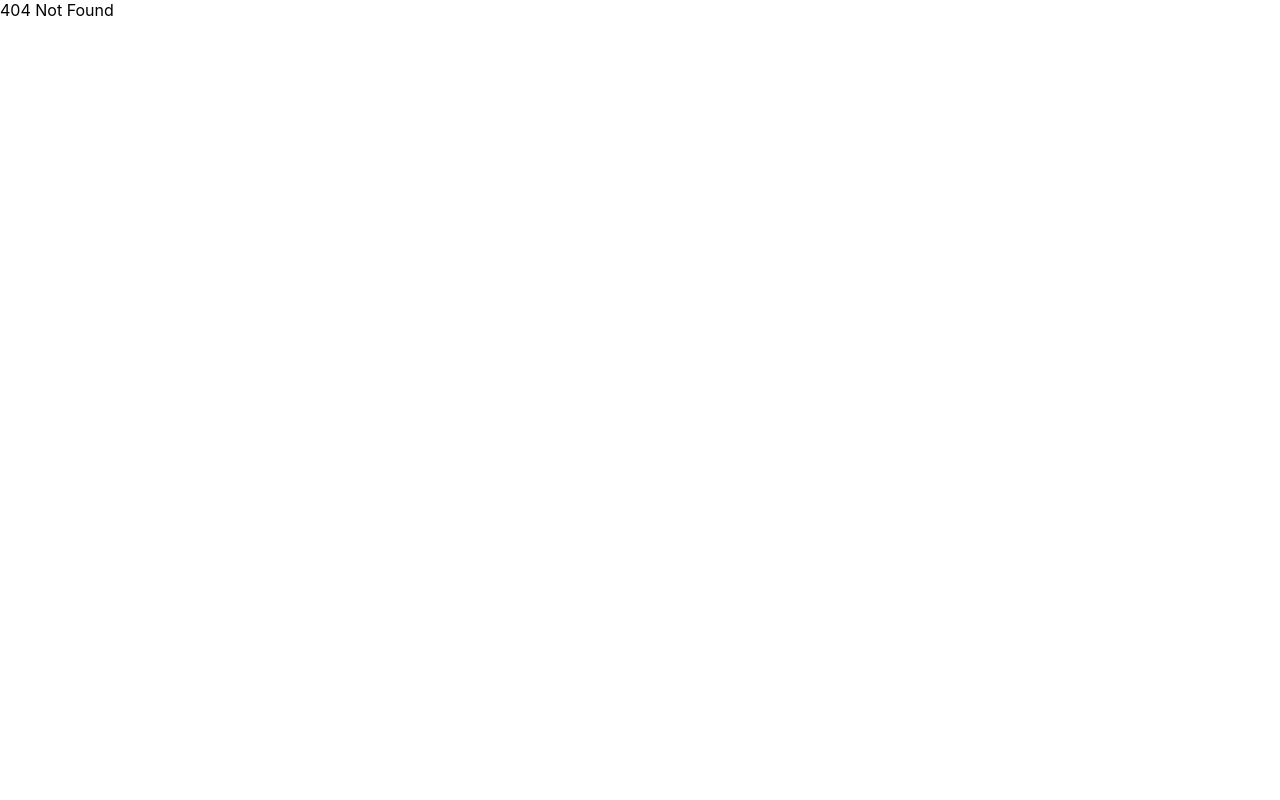
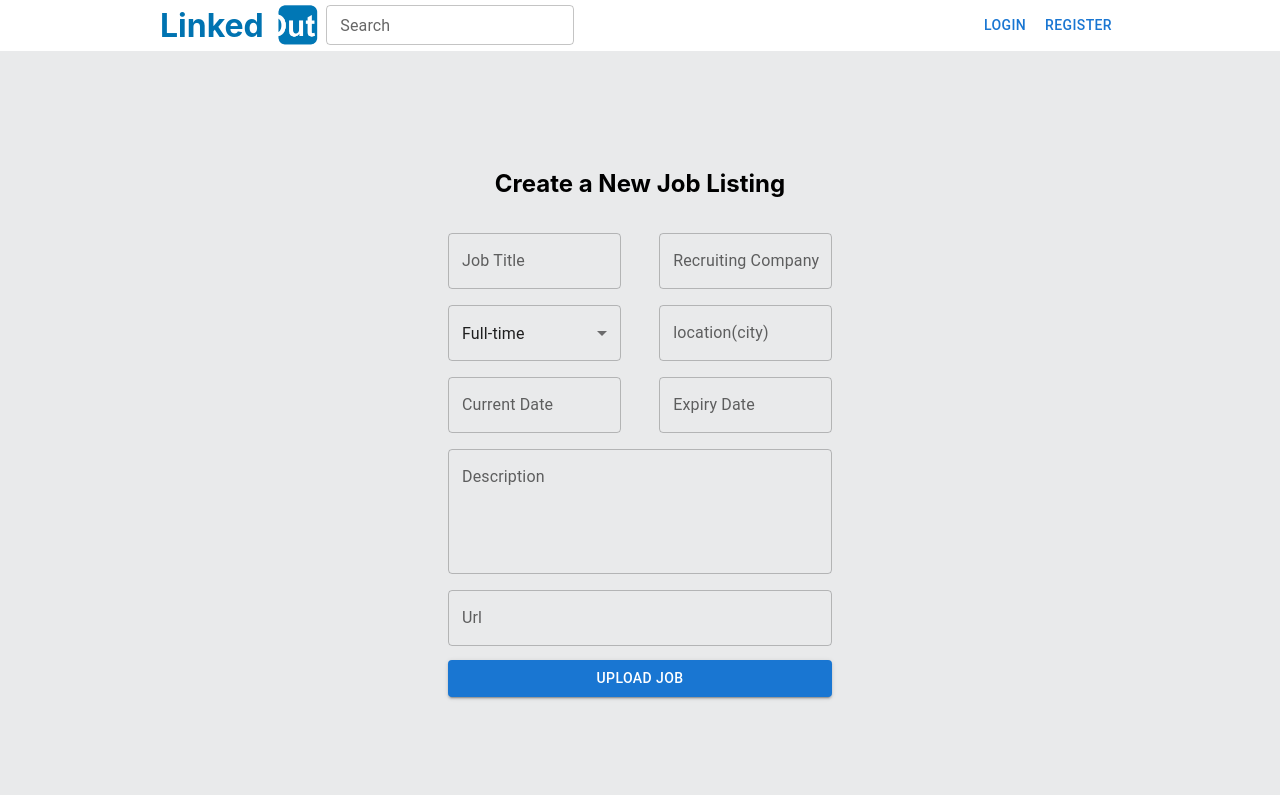
Before and after one commit to Lukateki/LinkedOut-SOEN341Project2023, a React (Create React App) app in the folder Frontend/linkedout/: page /addJob in a window 1280 px wide. Before the commit this address had no page. Built offline with nearby package versions, Linux system fonts and the light colour scheme.

Commit message:
Set up create job form
- Added a "addJob" page
- Created a add job button on the home page that links to the new form page
- Created form on "addJob" page
- Added a upload_job method to axiosconfig to upload the new job to the database

```diff
--- a/Frontend/linkedout/src/axiosconfig.ts
+++ b/Frontend/linkedout/src/axiosconfig.ts
@@ -90,3 +90,16 @@ export const register_recruiter = async (company: string, headquarters: string,
 export const update_recruiter = async (id: number, user_id: number) => {
     return axios.patch(api + `/recruiters/${id}/`, {user: user_id})
 }
+
+export const upload_job = async (title: string, recruiter: string, posting_url: string, posting_date: string, expiry_date: string, city: string, job_type: string, description: string ) => {
+    return axios.post(api + "/jobs/", {
+        title: title,
+        recruiter: recruiter,
+        posting_url: posting_url,
+        posting_date: posting_date,
+        expiry_date: expiry_date,
+        city: city,
+        job_type: job_type,
+        description: description
+    })
+}
--- /dev/null
+++ b/Frontend/linkedout/src/main/pages/AddJobListing/AddJobListing.css
@@ -0,0 +1,33 @@
+.add-job-container {
+  display: flex;
+  flex-direction: column;
+  height: 100%;
+}
+
+.add-job-content {
+  height: 93vh;
+  display: flex;
+  flex-direction: column;
+  align-items: center;
+  justify-content: center;
+  flex-grow: 1;
+  background-color: rgba(39, 48, 61, 0.1);
+
+}
+
+.double-columns{
+  display: flex;
+  flex-direction: row;
+  justify-content: space-between;
+  width: 30%;
+}
+
+.add-job-container .job-title, .add-job-container .job-recruiter, .add-job-container .job-type,.add-job-container .job-location,.add-job-container .job-posting-date, .add-job-container .job-expiry-date,.add-job-container .job-description,.add-job-container .job-url {
+  margin-top: 1em;
+  width: 45%;
+}
+
+.add-job-container .job-description, .add-job-container .job-url, .add-job-container .upload-job-btn{
+  width: 30%;
+  margin-top: 1em;
+}
--- /dev/null
+++ b/Frontend/linkedout/src/main/pages/AddJobListing/AddJobListing.tsx
@@ -0,0 +1,121 @@
+import React, { useState, useEffect } from 'react';
+import { get_all_jobs } from '../../../axiosconfig';
+import NavBar from '../../../components/NavBar/NavBar';
+import { Navigate } from "react-router-dom";
+import { Button } from '@mui/material';
+import TextField from '@mui/material/TextField';
+import './AddJobListing.css';
+import { useUploadJob } from './hooks';
+
+const AddJobListingPage = () => {
+    const { handleUploadJobBtnClick, handleTitleChange, handleRecruiterChange, handleTypeChange, handleCityChange, handleDateChange, handleExpiryChange, handleDescriptionChange,handleUrlChange, title, recruiter,type, city, date, expiry, description, url } = useUploadJob();
+
+    const jobTypes = [
+        {
+            value: 'Full-time',
+            label: 'Full-time',
+        },
+        {
+          value: 'Internship',
+          label: 'Internship',
+        },
+        {
+          value: 'Seasonal',
+          label: 'Seasonal',
+        },
+        {
+          value: 'Part-time',
+          label: 'Part-time',
+        },
+      ];
+
+    return(
+        <div className="add-job-container">
+            <NavBar/>
+            <div className="add-job-content">
+                <h2>Create a New Job Listing</h2>
+                <div className='double-columns'>
+                    <TextField
+                        className='job-title'
+                        label="Job Title"
+                        value={title}
+                        onChange={handleTitleChange}
+                    />
+                    <TextField
+                        className='job-recruiter'
+                        label="Recruiting Company"
+                        value={recruiter}
+                        onChange={handleRecruiterChange}
+                    />
+                </div>
+                <div className='double-columns'>
+                    <TextField
+                        className='job-type'
+                        select
+                        SelectProps={{
+                            native:true
+                        }}
+                        value={type}
+                        onChange={handleTypeChange}
+
+                    >
+                        {jobTypes.map((option) => (
+                            <option key={option.value} value={option.value}>
+                                {option.label}
+                            </option>
+                        ))}
+                    </TextField>
+                    <TextField
+                        className='job-location'
+                        label="location(city)"
+                        value={city}
+                        onChange={handleCityChange}
+                    />
+                </div>
+                <div className='double-columns'>
+                    <TextField
+                        className='job-posting-date'
+                        label="Current Date"
+                        value={date}
+                        onChange={handleDateChange}
+
+                    />
+                    <TextField
+                        className='job-expiry-date'
+                        label="Expiry Date"
+                        value={expiry}
+                        onChange={handleExpiryChange}
+
+                    />
+                </div>
+                <TextField
+                    className='job-description'
+                    label="Description"
+                    multiline
+                    rows={4}
+                    value={description}
+                    onChange={handleDescriptionChange}
+
+                />
+                <TextField
+                    className='job-url'
+                    label="Url"
+                    value={url}
+                    onChange={handleUrlChange}
+
+                />
+                <Button
+                    className='upload-job-btn'
+                    variant='contained'
+                    onClick={handleUploadJobBtnClick}
+                >
+                    Upload Job
+                </Button>
+            </div>
+        </div>
+
+    );
+
+}
+
+export default AddJobListingPage;
--- /dev/null
+++ b/Frontend/linkedout/src/main/pages/AddJobListing/hooks.ts
@@ -0,0 +1,71 @@
+import { ChangeEvent, useEffect, useState } from "react";
+import { useNavigate } from "react-router-dom";
+import {upload_job } from "../../../axiosconfig";
+
+
+
+export const useUploadJob = () => {
+    const [title, setTitle] = useState("");
+    const [recruiter, setRecruiter] = useState("");
+    const [type, setType] = useState("");
+    const [city, setCity] = useState("");
+    const [date, setDate] = useState("");
+    const [expiry, setExpiry] = useState("");
+    const [description, setDescription] = useState("");
+    const [url, setUrl] = useState("");
+
+    const handleTitleChange = (inputTitle: ChangeEvent<HTMLInputElement | HTMLTextAreaElement>) => {
+        //setErrorS1(false);
+        setTitle(inputTitle.target.value);
+    }
+
+    const handleRecruiterChange = (inputRecruiter: ChangeEvent<HTMLInputElement | HTMLTextAreaElement>) => {
+        //setErrorS1(false);
+        setRecruiter(inputRecruiter.target.value);
+    }
+
+    const handleTypeChange = (inputType: ChangeEvent<HTMLInputElement | HTMLTextAreaElement>) => {
+        //setErrorS1(false);
+        setType(inputType.target.value);
+    }
+
+    const handleCityChange = (inputCity: ChangeEvent<HTMLInputElement | HTMLTextAreaElement>) => {
+        //setErrorS1(false);
+        setCity(inputCity.target.value);
+    }
+
+    const handleDateChange = (inputDate: ChangeEvent<HTMLInputElement | HTMLTextAreaElement>) => {
+        //setErrorS1(false);
+        setDate(inputDate.target.value);
+    }
+
+    const handleExpiryChange = (inputExpiry: ChangeEvent<HTMLInputElement | HTMLTextAreaElement>) => {
+        //setErrorS1(false);
+        setExpiry(inputExpiry.target.value);
+    }
+
+    const handleDescriptionChange = (inputDescription: ChangeEvent<HTMLInputElement | HTMLTextAreaElement>) => {
+        //setErrorS1(false);
+        setDescription(inputDescription.target.value);
+    }
+
+    const handleUrlChange = (inputUrl: ChangeEvent<HTMLInputElement | HTMLTextAreaElement>) => {
+        //setErrorS1(false);
+        setUrl(inputUrl.target.value);
+    }
+
+    const navigate = useNavigate();
+
+    const handleUploadJobBtnClick = () => {
+        upload_job(title, recruiter, type, city, date, expiry, description, url).then(result => {
+            alert("hi");
+            navigate("/")
+        })
+        navigate("/")
+
+
+    }
+
+    return {handleUploadJobBtnClick, handleTitleChange, handleRecruiterChange, handleTypeChange, handleCityChange, handleDateChange, handleExpiryChange, handleDescriptionChange, handleUrlChange, title, recruiter, type, city, date, expiry ,description, url}
+
+}
--- a/Frontend/linkedout/src/main/pages/HomePage/HomePage.css
+++ b/Frontend/linkedout/src/main/pages/HomePage/HomePage.css
@@ -40,3 +40,8 @@
   .home-search-bar {
     padding-left: 0.5em;
   }
+
+  .add-job-btn {
+    margin: 2%;
+    margin-left: 85%;
+  }
--- a/Frontend/linkedout/src/main/pages/HomePage/HomePage.tsx
+++ b/Frontend/linkedout/src/main/pages/HomePage/HomePage.tsx
@@ -2,9 +2,11 @@ import React, { useState, useEffect } from 'react';
 import { get_all_jobs } from '../../../axiosconfig';
 import './HomePage.css';
 import NavBar from '../../../components/NavBar/NavBar';
+import { useNavigate } from "react-router-dom";
+import { Button } from '@mui/material';
 
 const HomePage = () => {
-
+  const navigate = useNavigate();
   const [jobPostings, setJobPostings] = useState([]);
 
   useEffect(() => {
@@ -35,6 +37,17 @@ const HomePage = () => {
             </li>
           ))}
         </ul>
+        <div className='add-job-btn'>
+          <Button
+            variant="contained"
+            onClick={() => {
+              navigate("/addJob");
+            }}
+
+          >
+          +
+          </Button>
+        </div>
       </div>
     </div>
   );
```
Also changed, not shown: Frontend/linkedout/src/App.js (+9 -1 lines).
